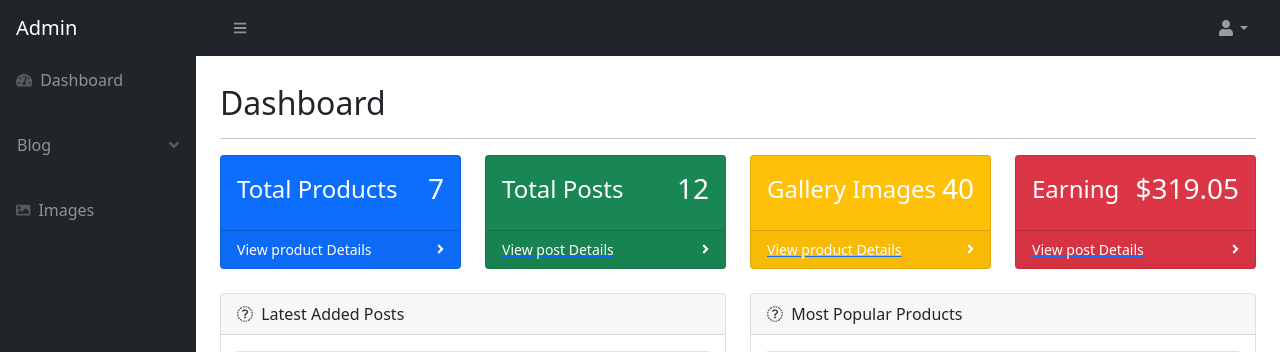
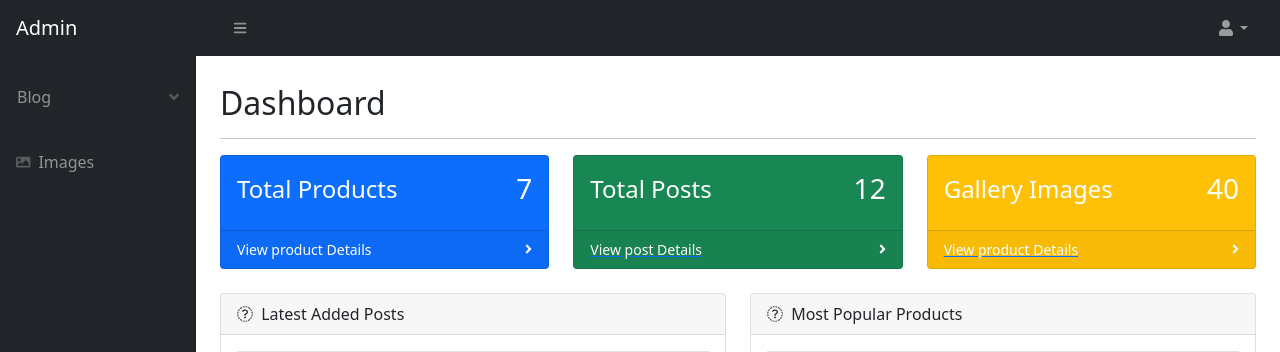
Before and after one commit to salman554480/thedelipapercom, a PHP site: page /admin/index.php in a window 1280 px wide. Shown: the top 352 px of the page. Run offline with PHP 8.4, Linux system fonts and the light colour scheme; data comes from the database, SQL or seed files in the repository; data that the repository does not hold is empty; some libraries are stand-ins or nearby versions.

Commit message:
updated delipaper sidebar

```diff
--- a/admin/index.php
+++ b/admin/index.php
@@ -30,7 +30,7 @@
 
 
                         ?>
-                        <div class="col-xl-3 col-md-6">
+                        <div class="col-xl-4 col-md-6">
                             <div class="card bg-primary text-white mb-4">
                                 <div class="card-body d-flex justify-content-between align-items-center">
                                     <h4>Total Products</h4>
@@ -45,7 +45,7 @@
                                 </div>
                             </div>
                         </div>
-                        <div class="col-xl-3 col-md-6">
+                        <div class="col-xl-4 col-md-6">
                             <div class="card bg-success text-white mb-4">
                                 <div class="card-body d-flex justify-content-between align-items-center">
                                     <h4>Total Posts</h4>
@@ -60,7 +60,7 @@
                                 </div>
                             </div>
                         </div>
-                        <div class="col-xl-3 col-md-6">
+                        <div class="col-xl-4 col-md-6">
                             <div class="card bg-warning text-white mb-4">
                                 <div class="card-body d-flex justify-content-between align-items-center">
                                     <h4>Gallery Images</h4>
@@ -75,21 +75,7 @@
                                 </div>
                             </div>
                         </div>
-                        <div class="col-xl-3 col-md-6">
-                            <div class="card bg-danger text-white mb-4">
-                                <div class="card-body d-flex justify-content-between align-items-center">
-                                    <h4>Earning</h4>
-                                    <h3>$319.05</h3>
-                                </div>
-                                <div class="card-footer d-flex align-items-center justify-content-between">
-                                    <a href="post_view.php"><small class="small text-white stretched-link">View
-                                            post Details</small></a>
-                                    <div class="small text-white">
-                                        <i class="fas fa-angle-right"></i>
-                                    </div>
-                                </div>
-                            </div>
-                        </div>
+
                     </div>
                     <div class="row">
                         <div class="col-xl-6">
--- a/admin/parts/sidebar.php
+++ b/admin/parts/sidebar.php
@@ -2,11 +2,14 @@
          <nav class="sb-sidenav accordion sb-sidenav-dark" id="sidenavAccordion">
              <div class="sb-sidenav-menu">
                  <div class="nav">
-
+                     <?php
+                            if ($admin_role == "admin") {
+                            ?>
                      <a class="nav-link" href="index.php">
                          <div class="sb-nav-link-icon"><i class="fas fa-tachometer-alt"></i></div>
                          Dashboard
                      </a>
+                     <?php }?>
                      <!--Admin-->
                      <ul class="navbar-nav p-3 btn ">
                          <?php
```
